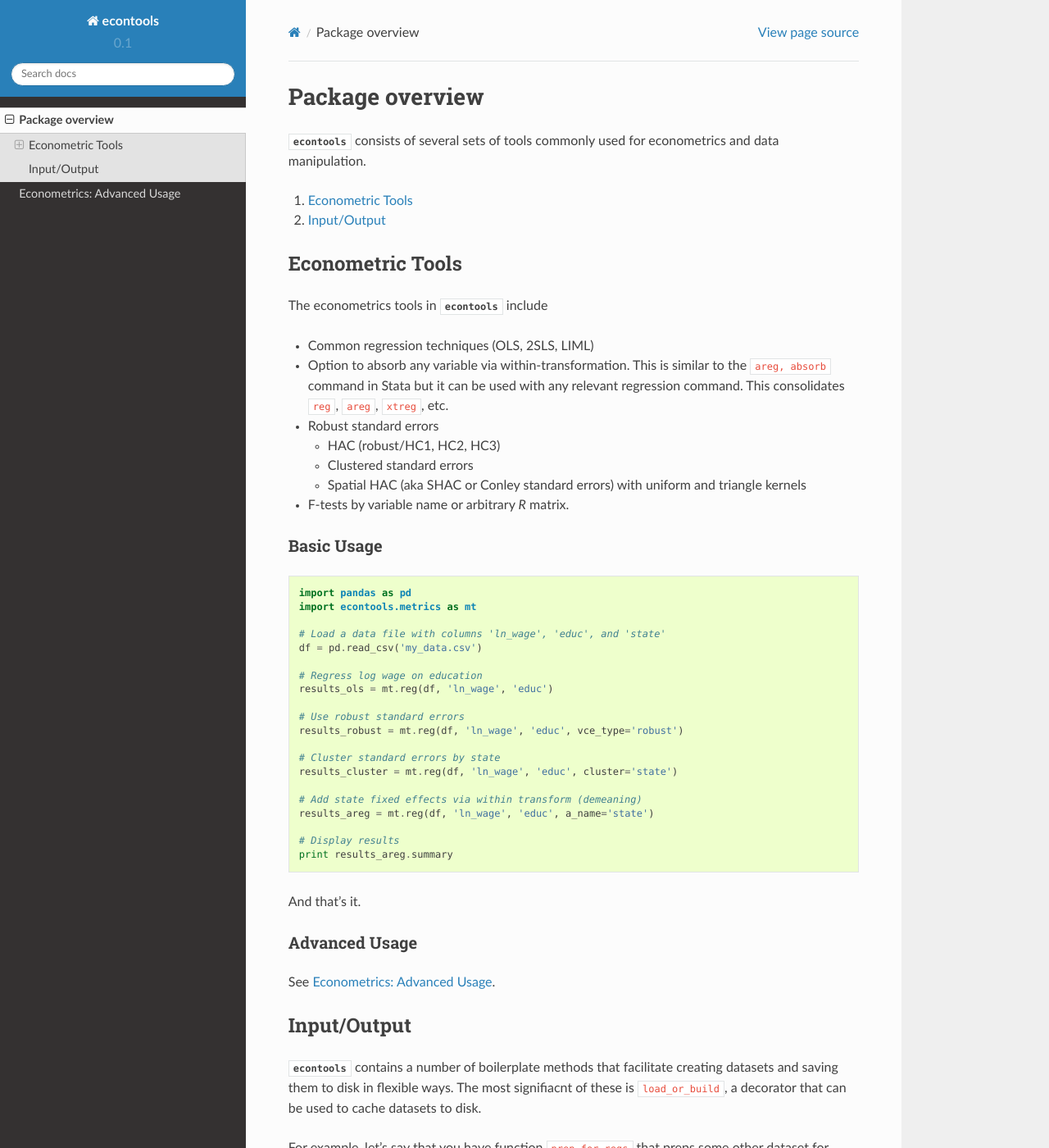
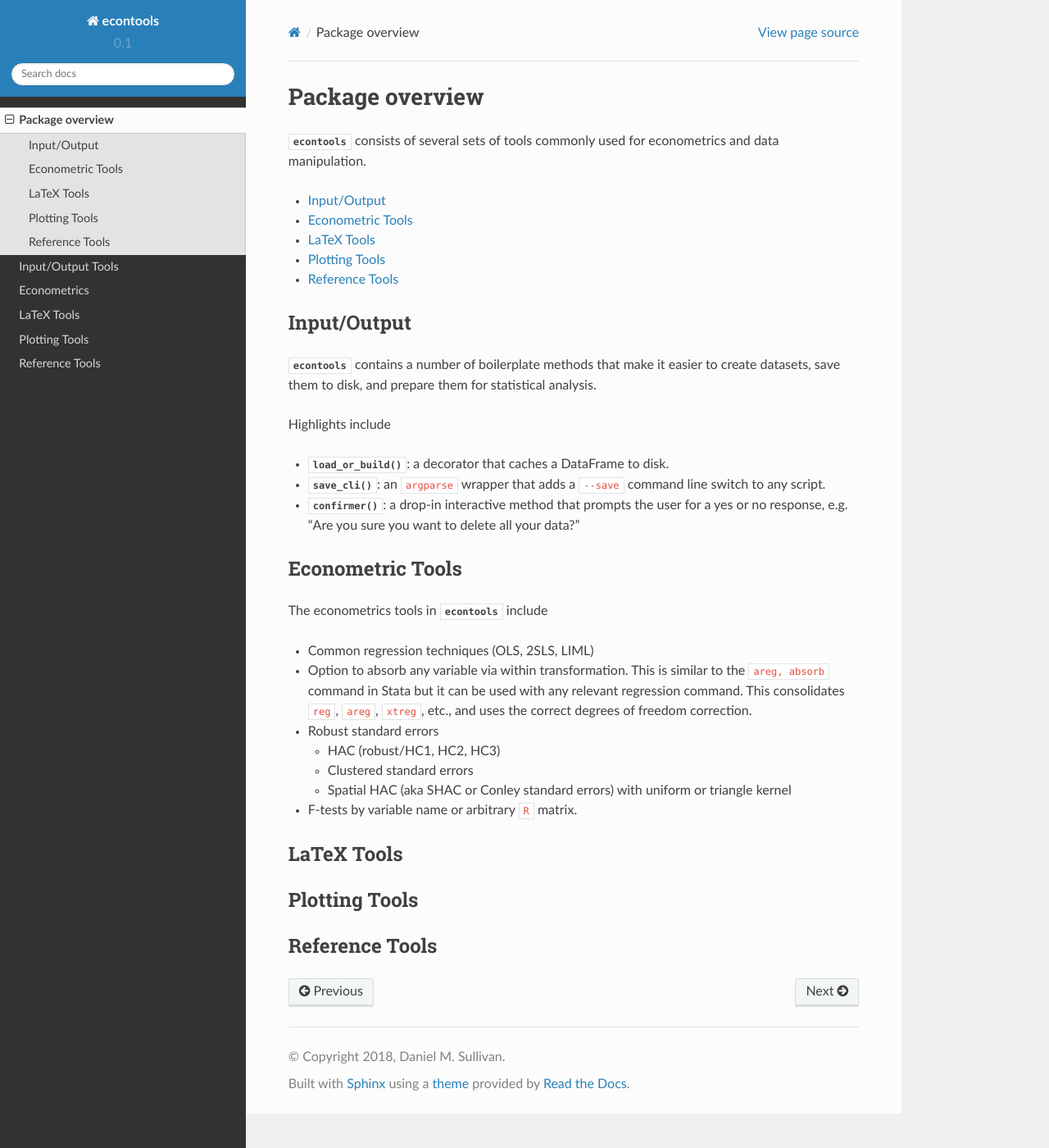
Before and after one commit to dmsul/econtools, a Sphinx documentation site: the page built from doc/source/overview.rst, in a window 1280 px wide and 1400 px high. Shown: the whole window at 82% size. Built offline with Sphinx 7.4.7 and the Read the Docs theme 2.0.0, drawn with Linux system fonts in a browser that asks for light colours; some of the changed text lies outside the part shown.

Commit message:
Tons of docs edits

```diff
--- /dev/null
+++ b/doc/source/io.rst
@@ -0,0 +1,235 @@
+.. currentmodule: econtools
+
+.. _io:
+
+*******************
+Input/Output Tools
+*******************
+
+.. contents::
+    :depth: 1
+    :local:
+
+
+``load_or_build``
+-----------------
+
+Basic Usage
+~~~~~~~~~~~
+
+In Python, a decorator is a special function that alters other functions. They
+are invoked using ``@`` like so:
+
+
+.. code-block:: python
+
+    @decorator
+    def my_function():
+        print("I'm not sure I trust that instrument.")
+
+
+:py:meth:`~econtools.load_or_build` is a decorator that is used on functions that return
+data (either a pandas Series or DataFrame) to cache that data to disk.
+
+Let's say that you have function ``prep_data`` that preps a dataset for
+regressions.
+
+.. code-block:: python
+
+    import numpy as np
+    import pandas as pd
+
+    def prep_data():
+        df = pd.read_csv('my_data.csv')
+        df['wage_sq'] = df['wage'] ** 2
+        df['ln_wage'] = np.log(df['wage'])
+
+        # Manipulate data in other ways...
+
+        return df
+
+
+Maybe this function takes a long time to run and you'd like to save it to your
+hard drive so you don't have to re-process it every time. Instead of
+copy/pasting the filepath associated with this function, you can just use
+:py:meth:`~econtools.load_or_build`:
+
+
+.. code-block:: python
+
+    import numpy as np
+    import pandas as pd
+
+    from econtools import load_or_build
+
+    def prep_data():
+        df = pd.read_csv('my_data.csv')
+        df['wage_sq'] = df['wage'] ** 2
+        df['ln_wage'] = np.log(df['wage'])
+
+        # Manipulate data in other ways...
+
+        return df
+
+
+Here, ``@load_or_build('reg_data.pkl')`` adds the following
+functionality to ``prep_data``:
+
+#. If there's a file named ``'reg_data.pkl'``, load it and return it.
+#. If that file doesn't exist, run ``prep_data`` like usual, save a copy to
+   ``'reg_data.pkl'`` for next time then return the data.
+
+
+Dynamic Filenames
+~~~~~~~~~~~~~~~~~
+
+Let's say your data function takes an argument, like ``year``:
+
+.. code-block:: python
+
+    def load_census_data(year):
+        # Load data for year `year`...
+
+        return df
+
+
+In this case, you'll need a different file name on disk for each year.
+:py:meth:`~econtools.load_or_build` handles this using Python's named string
+insertion using curly brackets like so:
+
+.. code-block:: python
+
+    @load_or_build('census_data_{year}.pkl')
+    def load_census_data(year):
+        # Load data for year `year`...
+
+        return df
+
+    if __name__ == '__main__':
+        # Loads from 'census_data_2010.pkl'
+        df = load_census_data(2010)
+
+
+This works for both positional arguments and keywork arguments.
+
+
+Special Keyword Switches
+~~~~~~~~~~~~~~~~~~~~~~~~
+
+:py:meth:`~econtools.load_or_build` adds two special keyword arguments to
+functions it decorates.
+
+* ``_rebuild`` (default ``False``): If ``_rebuild==True``,
+  :py:meth:`~econtools.load_or_build` will re-build the data output by the
+  function and overwrite any saved version on disk.
+
+* ``_load`` (default ``True``): If ``_load==False``,
+  :py:meth:`~econtools.load_or_build` will not look for saved data on disk and
+  will only run the function as though you didn't use
+  :py:meth:`~econtools.load_or_build` in the first place.
+
+Examples:
+
+
+.. code-block:: python
+
+    @load_or_build('census_data_{year}.pkl')
+    def load_census_data(year):
+        # Load data for year `year`...
+
+        return df
+
+    if __name__ == '__main__':
+        # Loads from 'census_data_2010.pkl'
+        df = load_census_data(2010)
+
+        # Runs `load_census_data` and over writes what's on disk
+        df = load_census_data(2010, _rebuild=True)
+
+        # Doesn't load file on disk, only runs `load_census_data`
+        df = load_census_data(2010, _load=True)
+
+
+``save_cli``
+------------
+
+The function :py:meth:`~econtools.save_cli` adds a ``--save`` flag to the
+command line. When ``--save`` is included on the command line,
+:py:meth:`~econtools.save_cli` returns ``True``, and ``False`` otherwise.
+This allows you to run a script without overwriting any tables or figures on
+disk and avoid commenting/uncommenting lines of code that do the saving.
+
+
+.. code-block:: python
+
+    # script named "make_figure.py"
+
+    from econtools import save_cli
+
+    save = save_cli()
+
+    if save:
+        # Code to save the figure
+    else:
+        # Code to only display the figure
+
+
+Then ``save`` switch is invoked on the command line using
+
+.. code-block:: bash
+
+    $ python make_figure.py --save      # Saves figure
+    $ python make_figure.py             # Does not save
+
+
+``confirmer``
+-------------
+
+:py:meth:`~econtools.confirmer` is a drop-in function to quickly allow a script
+to get yes/no input from the user. It accepts a number of variations of
+``yes``, ``Y``, ``YES``, etc., and will force a correct response by re-asking
+the question if an invalid response is given.
+
+
+.. code-block:: python
+
+    # Script thermonuclear_war.py
+    from econtools import confirmer
+
+    question = "Shall we play a game?"
+
+    answer = confirmer(question, default_no=True)
+
+    if answer:
+        # Action for 'yes' response
+    else:
+        # Action for no response
+
+
+On the command line
+
+
+.. code-block:: bash
+
+    $ python thermonuclear_war.py
+    Shall we play a game? (y,[n]) >>> Y
+    # Code executed for 'yes' response
+
+``read`` and ``write``
+----------------------
+
+These function are primarily auxiliary functions used by
+:py:meth:`~econtools.load_or_build`, but they can be used directly if needed.
+
+:py:meth:`~econtools.read` will use the suffix of the passed filename to use
+the correct ``pandas`` method to read the data.
+
+.. code-block:: python
+
+    from econtools import read
+
+    df = read('my_data.csv')    # uses pandas.read_csv
+    df = read('my_data.dta')    # uses pandas.read_stata
+    df = read('my_data.pkl')    # uses pandas.read_pickle
+
+:py:meth:`~econtools.write` does the same, but with writing.
--- a/doc/source/metrics_advanced.rst
+++ b/doc/source/metrics_advanced.rst
@@ -4,8 +4,10 @@
 .. _metricsadv:
 
 ****************************
-Econometrics: Advanced Usage
+Econometrics
 ****************************
+
+.. contents:: :local:
 
 OLS
 ---
@@ -21,7 +23,7 @@
 Following these arguments, there are a number of keyword arguments for various
 other options. For example, the following code estimates a basic wage
 regression with state-level clustering and fixed effects, weighting by the
-variable `sample_wt`.
+variable ``sample_wt``.
 
 .. code-block:: python
 
@@ -49,7 +51,7 @@
 
 Note that :py:meth:`~econtools.metrics.reg` does *not* automatically estimate a
 constant term. In order to have a constant/intercept in your model, you can (a)
-add a column of ones to your DataFrame, or (b) use the `addcons` keyword arg:
+add a column of ones to your DataFrame, or (b) use the ``addcons`` keyword arg:
 
 .. code-block:: python
 
@@ -68,7 +70,7 @@
 the :py:meth:`~econtools.metrics.ivreg` function. The order of arguments is
 also slightly different in order to differentiate between the instruments,
 endogenous regressors, and exogenous regressors. Other keyword options, such as
-`addcons`, `cluster`, and so forth, are exactly the same as with
+``addcons``, ``cluster``, and so forth, are exactly the same as with
 :py:meth:`~econtools.metrics.reg`.
 
 One additional keyword argument is `method`, which sets the IV method used to
--- a/doc/source/overview.rst
+++ b/doc/source/overview.rst
@@ -9,96 +9,50 @@
 :mod:`econtools` consists of several sets of tools commonly used for
 econometrics and data manipulation.
 
-#. :ref:`overview.econometrics`
-#. :ref:`overview.io`
+.. contents:: :local:
 
-.. _overview.econometrics:
+Input/Output
+------------
+
+:mod:`econtools` contains a number of boilerplate methods that make it easier to
+create datasets, save them to disk, and prepare them for statistical analysis.
+
+Highlights include
+
+* :py:meth:`~econtools.util.io.load_or_build`: a decorator that caches a DataFrame to disk.
+* :py:meth:`~econtools.util.io.save_cli`: an ``argparse`` wrapper that
+  adds a ``--save`` command line switch to any script.
+* :py:meth:`~econtools.confirmer`: a drop-in interactive method that prompts the
+  user for a yes or no response, e.g. "Are you sure you want to delete all your
+  data?"
 
 Econometric Tools
 -----------------
 
-.. Overview
-.. Import Usage
-.. OLS tutorial
-.. Link to/include API
-
 The econometrics tools in :mod:`econtools` include
 
 * Common regression techniques (OLS, 2SLS, LIML)
-* Option to absorb any variable via within-transformation. This is similar to
+* Option to absorb any variable via within transformation. This is similar to
   the ``areg, absorb`` command in Stata but it can be used with any relevant
-  regression command. This consolidates ``reg``, ``areg``, ``xtreg``, etc.
+  regression command. This consolidates ``reg``, ``areg``, ``xtreg``, etc., and
+  uses the correct degrees of freedom correction.
 * Robust standard errors
 
   * HAC (robust/HC1, HC2, HC3)
   * Clustered standard errors
-  * Spatial HAC (aka SHAC or Conley standard errors) with uniform and triangle
-    kernels
+  * Spatial HAC (aka SHAC or Conley standard errors) with uniform or triangle
+    kernel
 
-* F-tests by variable name or arbitrary `R` matrix.
-
-Basic Usage
-~~~~~~~~~~~
-
-.. code-block:: python
-
-    import pandas as pd
-    import econtools.metrics as mt
-
-    # Load a data file with columns 'ln_wage', 'educ', and 'state'
-    df = pd.read_csv('my_data.csv')
-
-    # Regress log wage on education
-    results_ols = mt.reg(df, 'ln_wage', 'educ')
-
-    # Use robust standard errors
-    results_robust = mt.reg(df, 'ln_wage', 'educ', vce_type='robust')
-
-    # Cluster standard errors by state
-    results_cluster = mt.reg(df, 'ln_wage', 'educ', cluster='state')
-
-    # Add state fixed effects via within transform (demeaning)
-    results_areg = mt.reg(df, 'ln_wage', 'educ', a_name='state')
-
-    # Display results
-    print results_areg.summary
+* F-tests by variable name or arbitrary ``R`` matrix.
 
 
-And that's it.
+LaTeX Tools
+-----------
 
 
-Advanced Usage
-~~~~~~~~~~~~~~
+Plotting Tools
+--------------
 
-See :ref:`metricsadv`.
 
-.. _overview.io:
-
-Input/Output
-------------
-
-:mod:`econtools` contains a number of boilerplate methods that facilitate
-creating datasets and saving them to disk in flexible ways.
-The most signifiacnt of these is ``load_or_build``, a decorator that can be
-used to cache datasets to disk.
-
-For example, let's say that you have function ``prep_for_regs`` that preps some
-other dataset for regressions. If this function takes a long time to run, you may
-want to save this dataset so that I don't have re-create the data every single
-time you run a new regression.
-
-.. code-block:: python
-
-    import pandas as pd
-    from econtools import load_or_build
-
-    @load_or_build('reg_ready_data.pkl')
-    def prep_for_regs():
-        """ Prep data for regressions. """
-
-        df = pd.read_csv('my_data.csv')
-        # Create 'ln_wage' from 'wage'
-        df['wage_sq'] = df['wage'] ** 2
-        # Manipulate data in other ways...
-
-        return df
+Reference Tools
+---------------
--- /dev/null
+++ b/doc/source/reference.rst
@@ -0,0 +1,13 @@
+.. currentmodule: econtools
+
+.. _reference:
+
+***************
+Reference Tools
+***************
+
+.. contents:: :local:
+
+
+``fips_to_state_xwalk``
+-----------------------
```
Also changed, not shown: doc/source/index.rst (+4 -9 lines), doc/source/plot.rst (added, +16 -0 lines), doc/source/to_latex.rst (added, +19 -0 lines).
